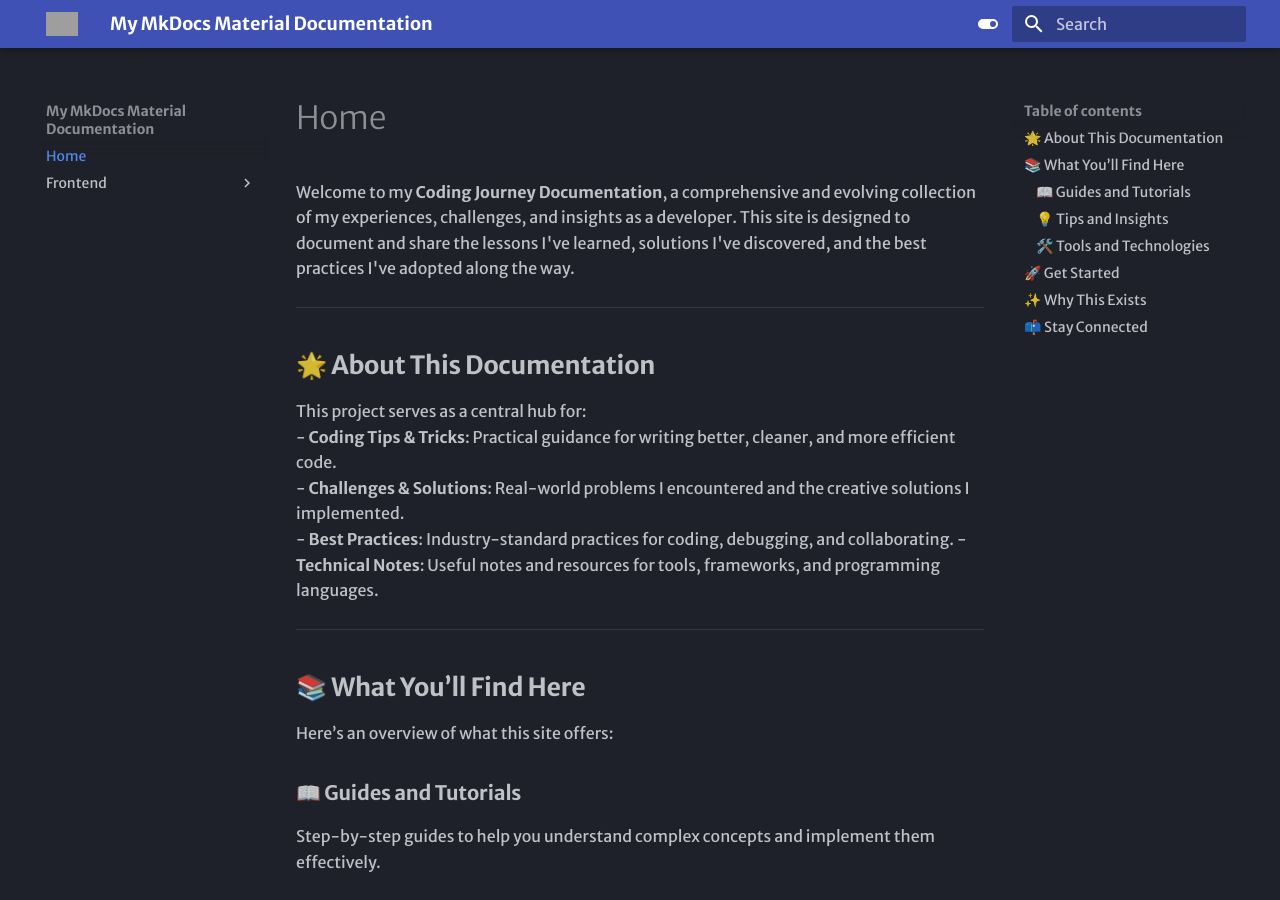
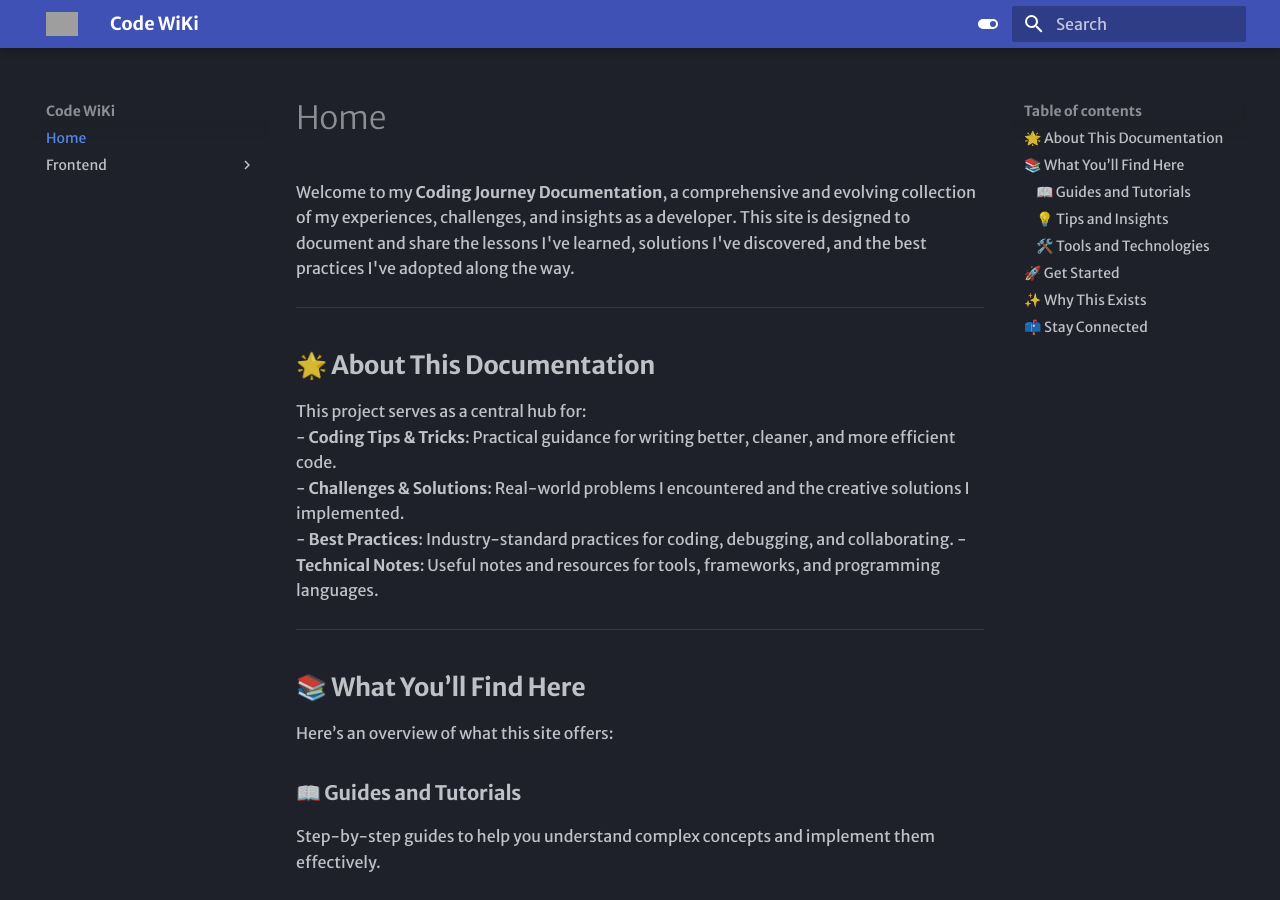
Before and after one commit to mkouhpayeh/code-wiki, an MkDocs documentation site: the page built from docs/index.md, in a window 1280 px wide and 900 px high. Built offline with MkDocs 1.6.1 and Material for MkDocs 9.7.7, drawn with Linux system fonts in a browser that asks for light colours; some web fonts are replaced; grey boxes are pictures that could not be loaded.

Commit message:
Update mkdocs.yml

```diff
--- a/mkdocs.yml
+++ b/mkdocs.yml
@@ -1,5 +1,5 @@
-site_name: My MkDocs Material Documentation
-site_url: https://sitename.example
+site_name: Code WiKi
+site_url: https://mkouhpayeh.github.io/code-wiki
 theme:
   name: material
   font:
```
